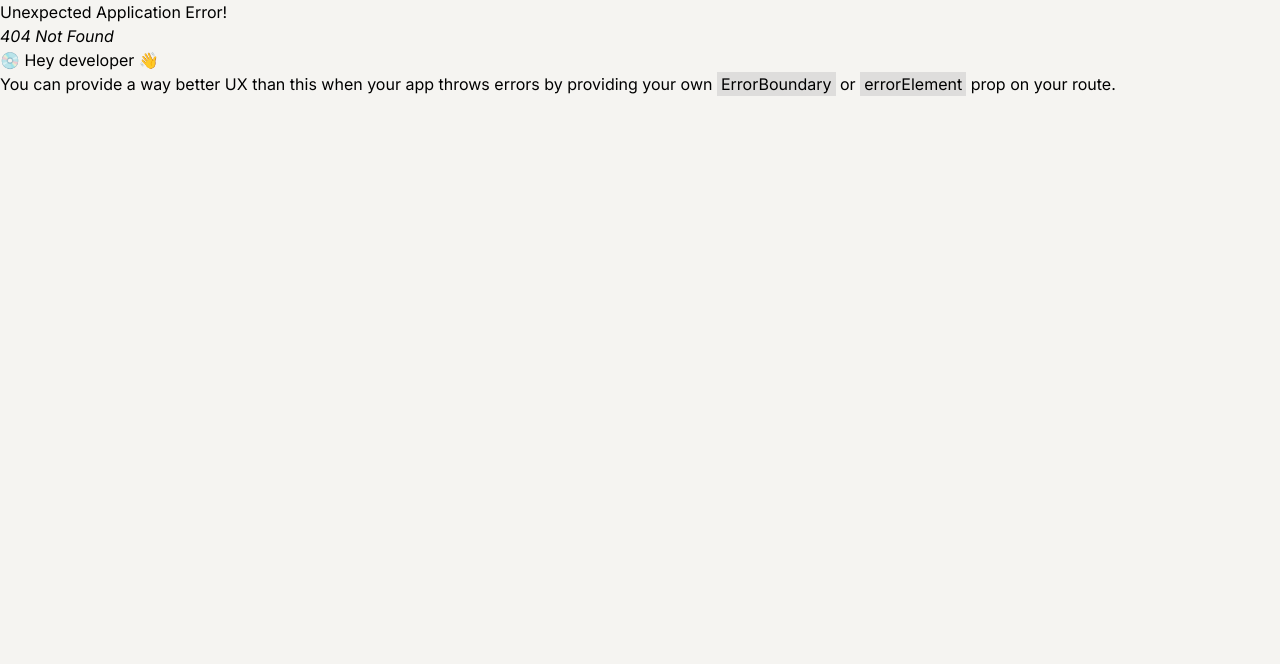
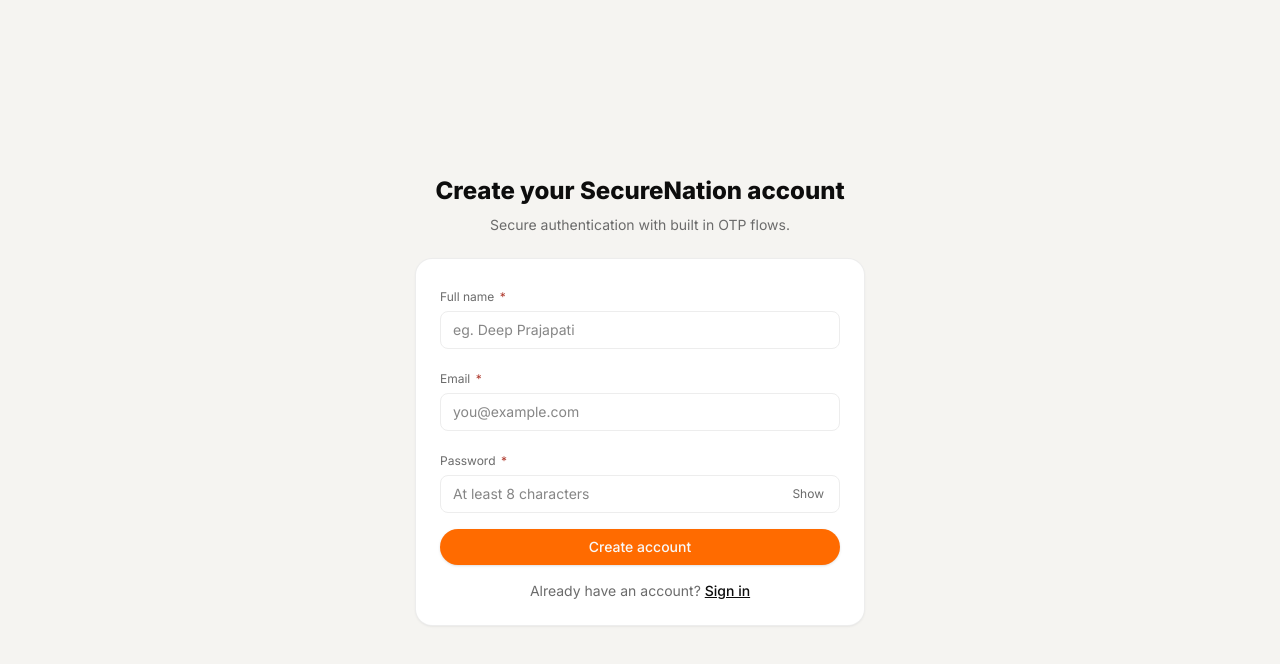
Before and after one commit to deepx-sh/mern-auth-system, a React (Vite) app in the folder frontend/: page /register in a window 1280 px wide. Before the commit this address had no page. Shown: the top 664 px of the page. Built offline with nearby package versions, Linux system fonts and the light colour scheme.

Commit message:
feat: implemented register component and added route for register

```diff
--- a/frontend/src/components/ui/PrimaryButton.jsx
+++ b/frontend/src/components/ui/PrimaryButton.jsx
@@ -18,7 +18,7 @@
         </svg>
             )}
 
-            <span>{ children}</span>
+            <span>{children}</span>
     </button>
   )
 }
--- a/frontend/src/main.jsx
+++ b/frontend/src/main.jsx
@@ -14,6 +14,7 @@
 import ResetPassword from "./pages/auth/ResetPassword.jsx";
 import ForgetPassword from "./pages/auth/ForgetPassword.jsx";
 import Login from "./pages/auth/Login.jsx";
+import Register from "./pages/auth/Register.jsx";
 
 const router = createBrowserRouter(
   createRoutesFromElements(
@@ -22,6 +23,7 @@
       <Route path="verify-email" element={<VerifyEmailOtp />} />
       <Route path="reset-password" element={<ResetPassword />} />
       <Route path="forgot-password" element={<ForgetPassword />} />
+      <Route path="register" element={ <Register/>} />
       <Route path="login" element={<Login/> } />
     </Route>
   )
--- a/frontend/src/pages/auth/Register.jsx
+++ b/frontend/src/pages/auth/Register.jsx
@@ -1,5 +1,9 @@
 import React, { useState } from 'react'
-import {useNavigate}  from 'react-router-dom'
+import { Link, useNavigate } from 'react-router-dom'
+import axios from 'axios'
+
+import TextInput from '../../components/ui/TextInput'
+import PrimaryButton from '../../components/ui/PrimaryButton'
 const Register = () => {
   const navigate = useNavigate();
 
@@ -7,6 +11,7 @@
   const [loading, setLoading] = useState(false);
   const [formError, setFormError] = useState("");
   const [fieldErrors, setFieldErrors] = useState({})
+  const [showPassword,setShowPassword]=useState(false)
 
   const handleChange = (e) => {
     setForm((prev) => ({ ...prev, [e.target.name]: e.target.value }));
@@ -19,14 +24,84 @@
       if (!form.email.trim()) errors.email = "Email is required"
       else if (!/^\S+@\S+\.\S+$/.test(form.email)) errors.email = "Enter valid email"
       if (!form.password.trim()) errors.password = "Password is required"
-      else if(!/^(?=.*[0-9])(?=.*[a-z])(?=.*[A-Z])(?=.*[!@#\$%^&*()]).{8,32}$/.test(form.password)) errors.password="Password requires at least one digit, one lowercase letter, one uppercase letter, one special character, and a length between 8 and 32 characters."
+      else if(!/^(?=.*[0-9])(?=.*[a-z])(?=.*[A-Z])(?=.*[!@#$%^&*()]).{8,32}$/.test(form.password)) errors.password="Password requires at least one digit, one lowercase letter, one uppercase letter, one special character, and a length between 8 and 32 characters."
 
     setFieldErrors(errors)
     setFormError("");
     return Object.keys(errors).length === 0;
   }
+
+  const handleSubmit = async (e) => {
+    e.preventDefault();
+
+    if (!validate()) return;
+    setLoading(true);
+    setFormError("");
+    setFieldErrors({});
+
+    try {
+      await axios.post("/api/auth/register", form, { withCredentials: true });
+
+      localStorage.setItem("pendingEmail", form.email);
+      navigate("/verify-email", { state: { email: form.email } });
+    } catch (error) {
+      const data = error?.response?.data || {};
+
+      if (data.errors && typeof data.errors === "object") {
+        setFieldErrors(data.errors);
+      } else {
+        const newFieldError = {};
+        if (data.email) newFieldError.email = data.email;
+        if (data.name) newFieldError.name = data.name;
+        if (data.password) newFieldError.password = data.password;
+
+        if (Object.keys(newFieldError).length) {
+          setFieldErrors(newFieldError);
+        } else {
+          setFormError(data.message || data.error || error.message || "Registration failed")
+        }
+      }
+    } finally {
+      setLoading(false);
+    }
+  }
   return (
-    <div>Register</div>
+    <main className='min-h-screen flex items-center justify-center bg-[#F5F4F1] p-6'>
+      <div className='w-full max-w-md'>
+        <div className='mb-6 text-center'>
+          <h1 className='text-2xl font-extrabold text-[#0D0D0D]'>
+            Create your SecureNation account
+          </h1>
+
+          <p className='mt-2 text-sm text-[#6B6B6B]'>
+            Secure authentication with built in OTP flows.
+          </p>
+        </div>
+
+
+        <form onSubmit={handleSubmit} className='bg-white rounded-2xl p-6 shadow-sm ring-1 ring-[#EDEDED] space-y-4'>
+          {formError && (
+            <div className='rounded-md bg-[#FFEDED] px-3 py-2 text-sm text-[#B03A2E]'>
+              {formError}
+            </div>
+          )}
+
+
+          <TextInput label="Full name" name="name" value={form.name} onChange={handleChange} placeholder="eg. Deep Prajapati" required error={fieldErrors.name} />
+
+          <TextInput label="Email" name="email" type="email" value={form.email} onChange={handleChange} placeholder="you@example.com" required error={fieldErrors.email} autoComplete="email" />
+
+          <TextInput label="Password" name="password" type={showPassword? "text": "password"} value={form.password} rightElement={<button type='button' onClick={() => setShowPassword((prev) => !prev)} className='text-xs text-[#6B6B6B] px-2 py-1 rounded'>{ showPassword ? "Hide":"Show"}</button>} onChange={handleChange} placeholder="At least 8 characters" required error={fieldErrors.password} autoComplete="new-password"/>
+
+
+          <PrimaryButton type='submit' loading={loading} className='w-full' >Create account</PrimaryButton>
+
+          <div className='text-center text-sm text-[#6B6B6B]'>
+            Already have an account?{" "} <Link to="/login" className='text-[#0D0D0D] font-medium underline'>Sign in</Link>
+          </div>
+        </form>
+      </div>
+    </main>
   )
 }
 
```
